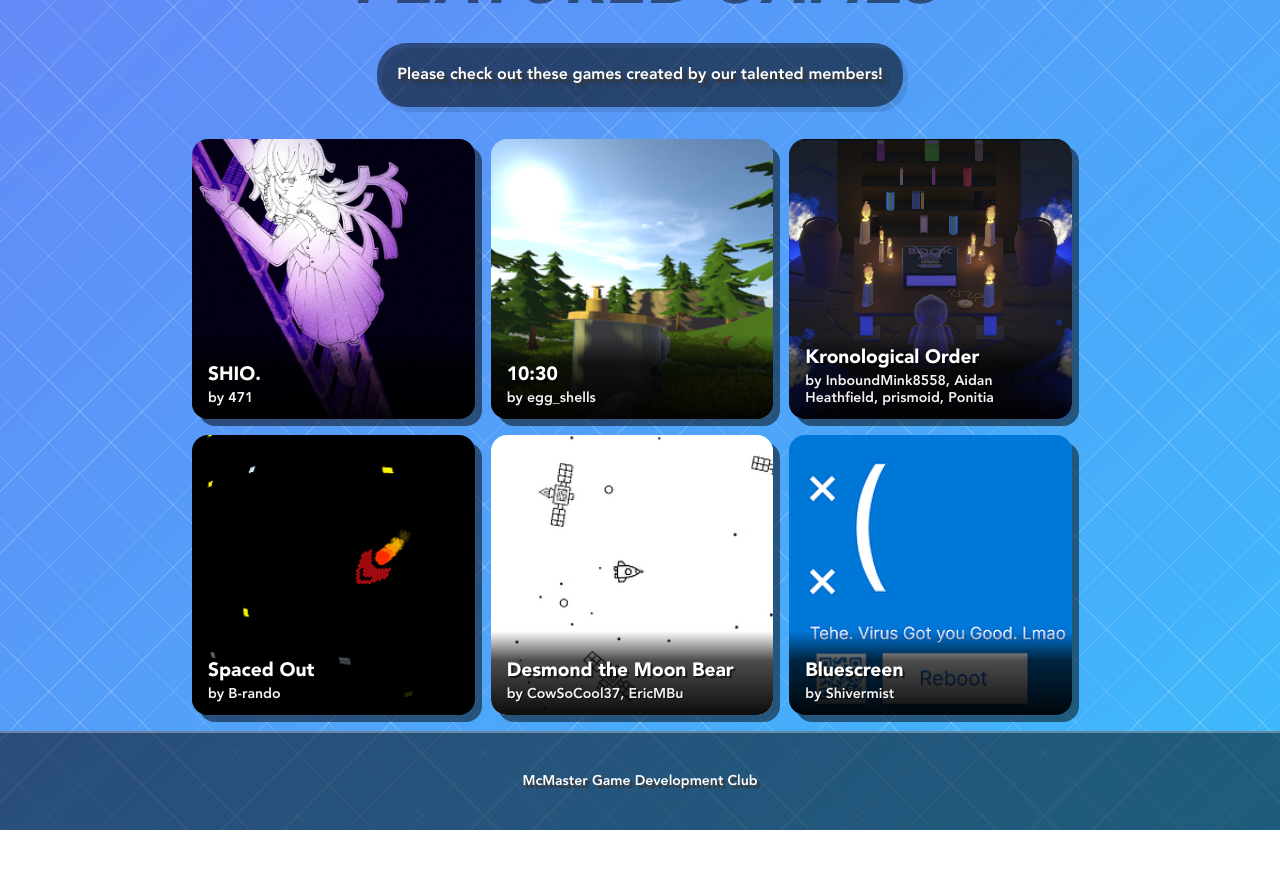
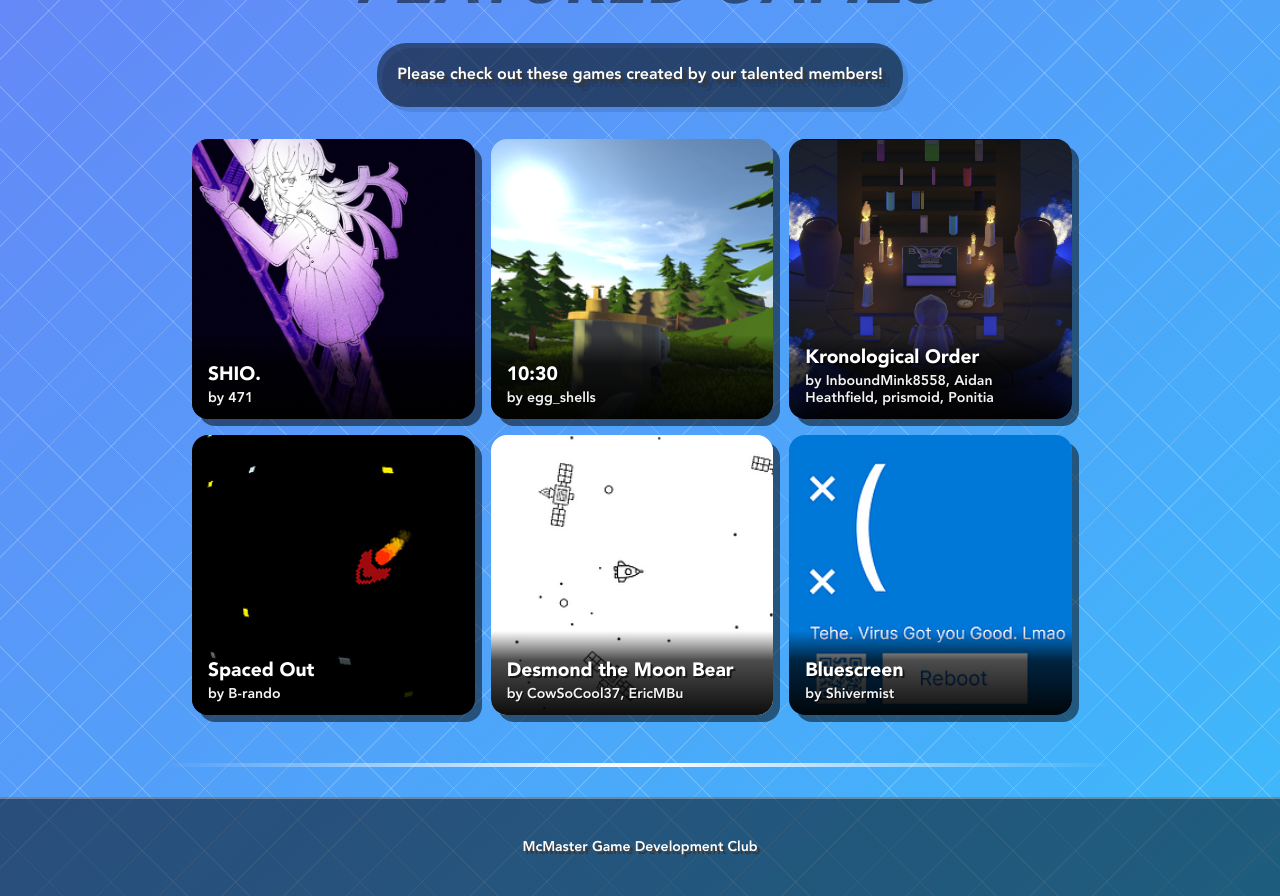
Before and after one commit to macgdc/macgdc.github.io, a React (Vite) app: page / in a window 1280 px wide. Shown: the part 1720-2616 px from the top of the page. Before the commit the page ends 2550 px from the top, so only its background shows below. Built offline with nearby package versions, Linux system fonts and the light colour scheme.

Commit message:
SPA routing with netlify

```diff
--- a/src/App.jsx
+++ b/src/App.jsx
@@ -27,6 +27,7 @@ function App() {
                                 <CurrentEvents home="true"/>
                                 <hr className='fadeIn'/>
                                 <GamesPreview/>
+                                <hr className='fadeIn'/>
                             </>
                       }
                     />
--- a/src/components/styles/games.module.css
+++ b/src/components/styles/games.module.css
@@ -3,7 +3,7 @@
     flex-wrap: wrap;
     justify-content: flex-start;
     align-content: flex-start;
-    margin: 2em auto;
+    margin: 2em auto 4em;
     gap: 1rem;
     width: 70%;
     height: 70vh;
```
Also changed, not shown: 1 other file (tests, documents, lock files or other folders).
